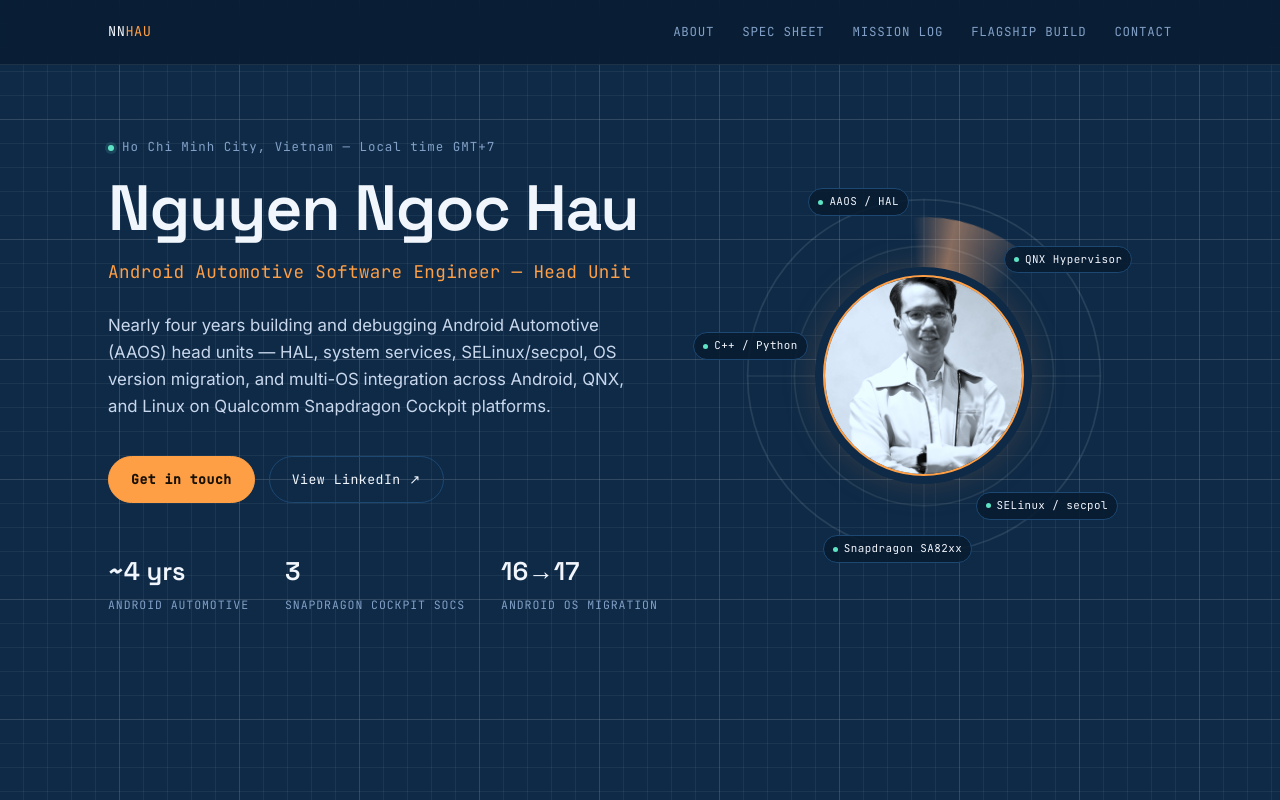
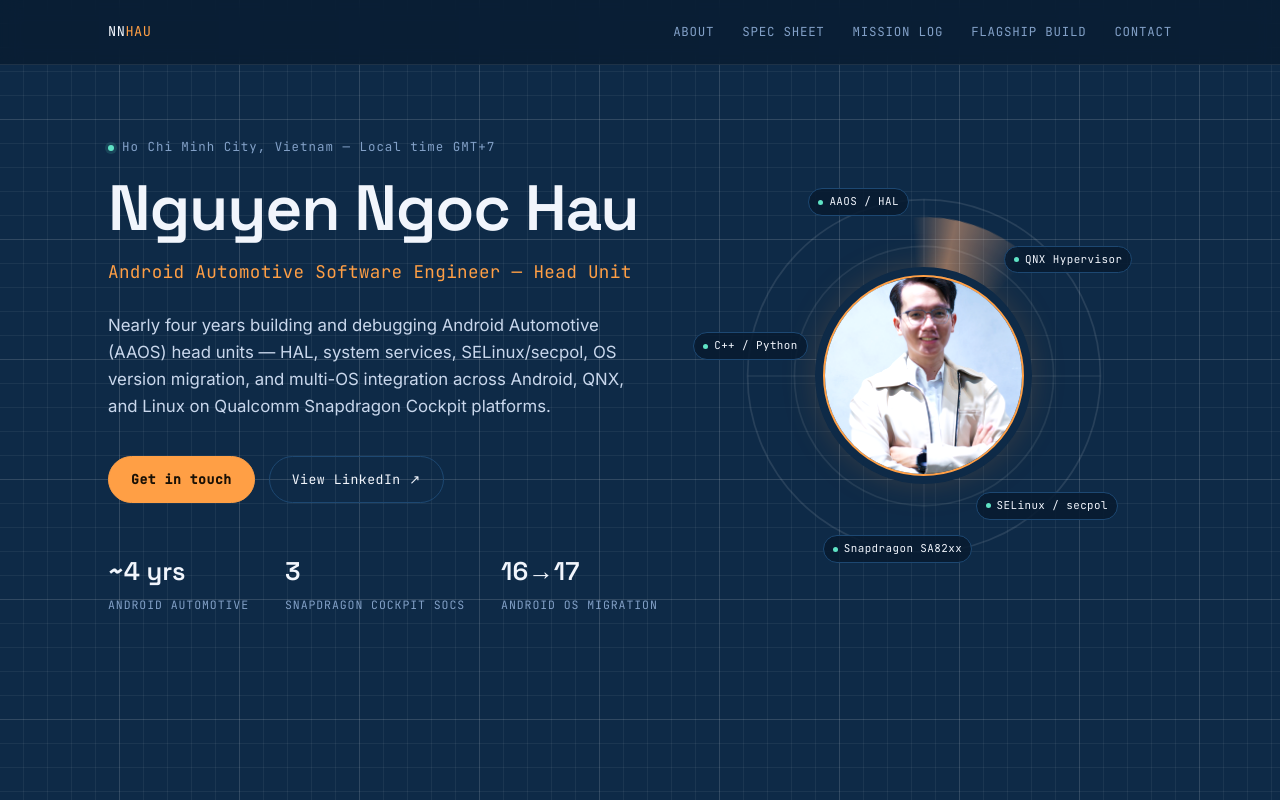
Before and after one commit to nguyenhau442001/nguyenhau442001.github.io, a React (Vite) app: page / in a window 1280 px wide. Shown: the top 800 px of the page. Built offline with nearby package versions, Linux system fonts and the light colour scheme.

Commit message:
Show avatar in natural color instead of duotone

```diff
--- a/src/index.css
+++ b/src/index.css
@@ -381,8 +381,7 @@ img {
   width: 100%;
   height: 100%;
   object-fit: cover;
-  filter: grayscale(1) contrast(1.05) brightness(0.95) sepia(0.15)
-    hue-rotate(170deg) saturate(2.2);
+  filter: contrast(1.03) brightness(1.05) saturate(1.05);
 }
 
 .radar__blip {
```
